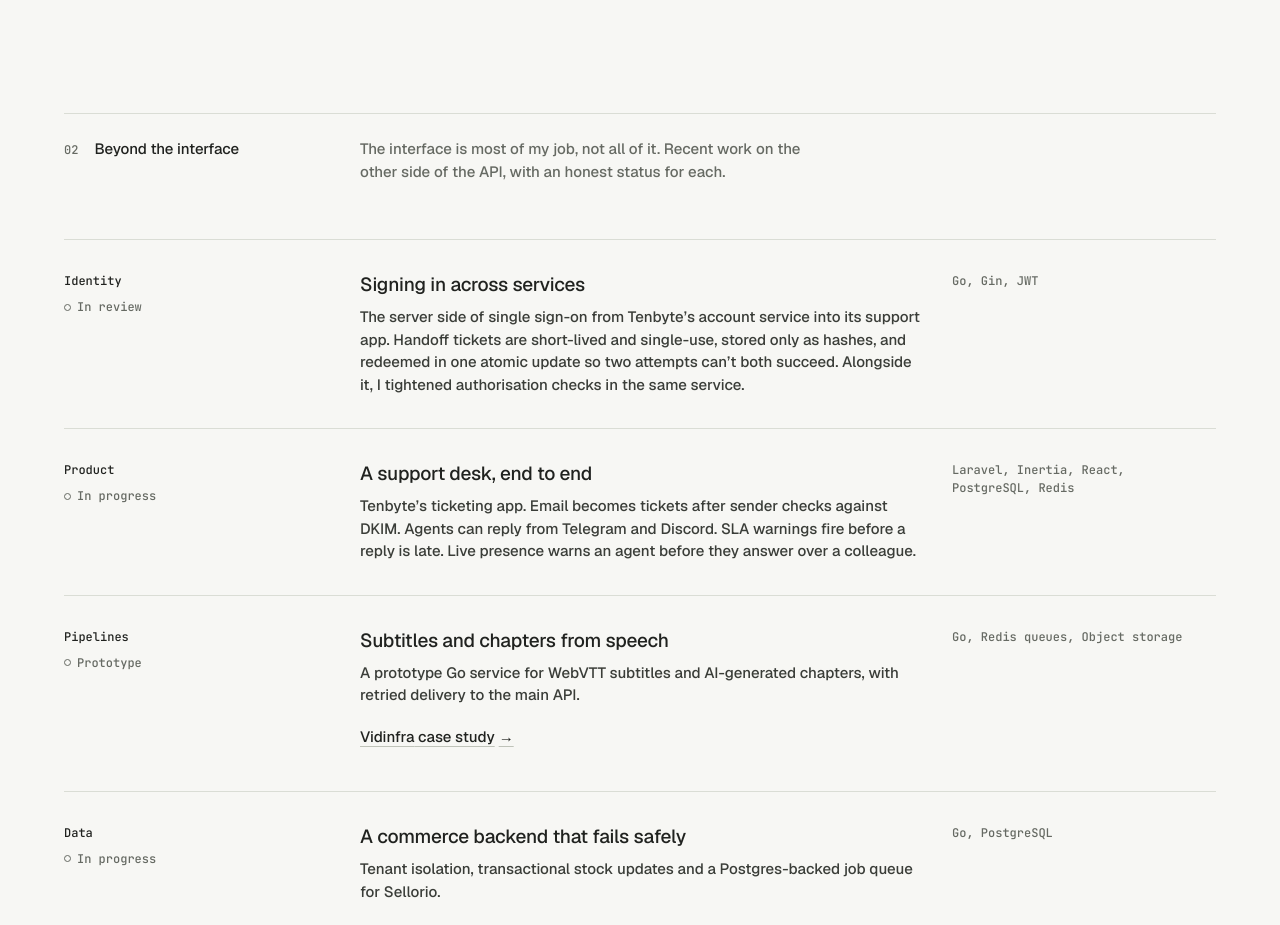
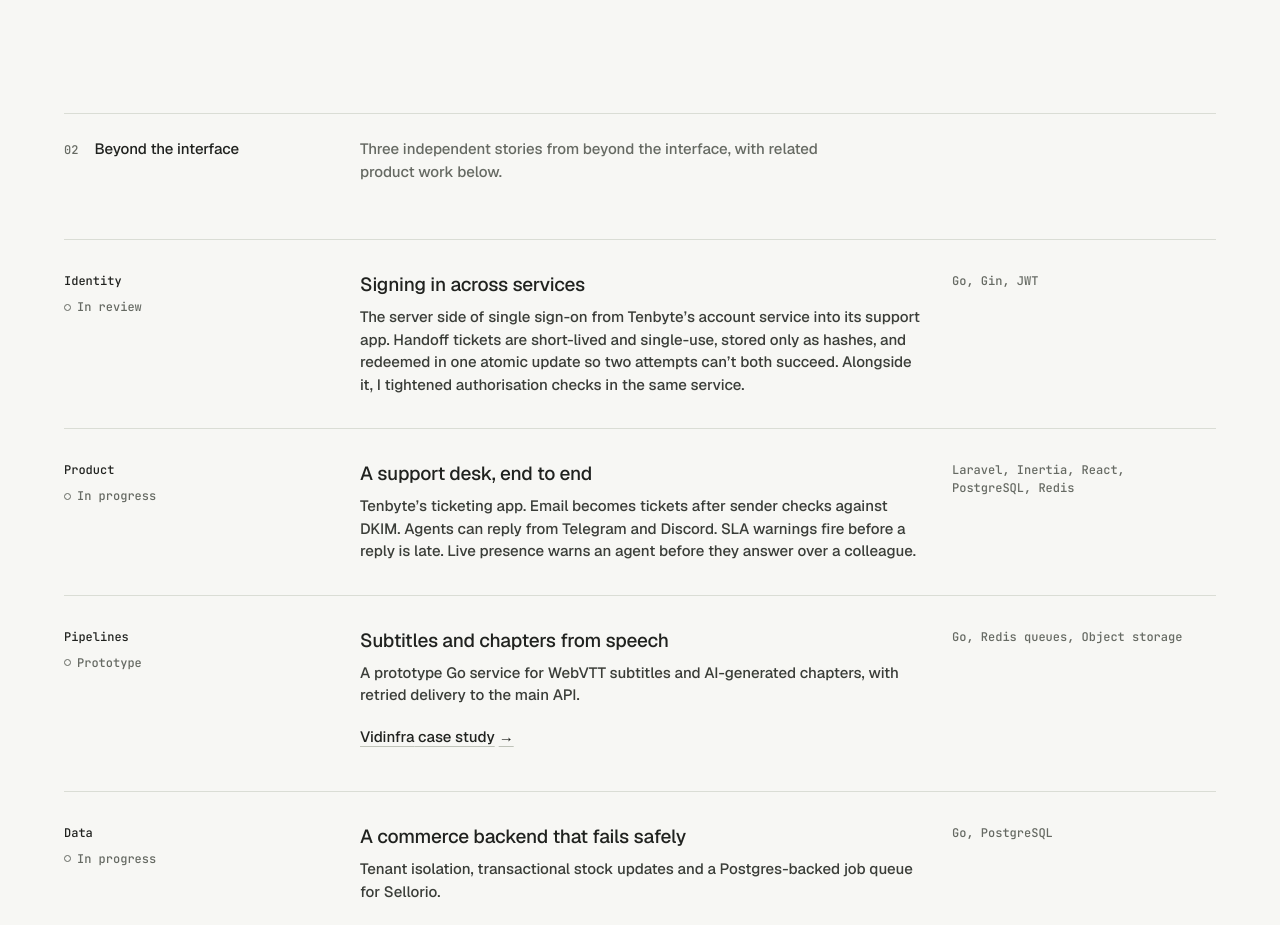
Before and after one commit to niadul-munna/portfolio, a Next.js app: page / in a window 1280 px wide. Shown: the part 2280-3205 px from the top of the page. Built offline with nearby package versions, Linux system fonts and the light colour scheme; no server answers.

Commit message:
Clarify Beyond section introduction

```diff
--- a/app/page.tsx
+++ b/app/page.tsx
@@ -61,7 +61,7 @@ export default function HomePage() {
         id="beyond"
         number={sectionNumber("beyond")}
         title="Beyond the interface"
-        intro="The interface is most of my job, not all of it. Recent work on the other side of the API, with an honest status for each."
+        intro="Three independent stories from beyond the interface, with related product work below."
       >
         <PracticeList entries={visiblePractice} />
       </Section>
```
